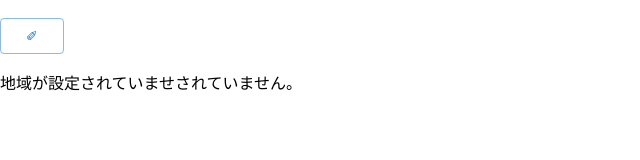
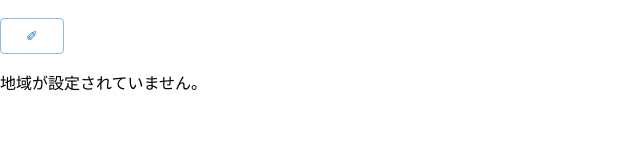
Before and after one commit to kc3hack/2023_H, a React (Create React App) app in the folder kc3hack_h/: page /weather in a window 1280 px wide. Shown: the part 126-286 px from the top of the page, without its empty margins (0-640 px from the left). Built offline with nearby package versions, Linux system fonts and the light colour scheme.

Commit message:
天気pwa化

```diff
--- a/kc3hack_h/package.json
+++ b/kc3hack_h/package.json
@@ -31,7 +31,8 @@
     "start": "react-scripts start",
     "build": "react-scripts build",
     "test": "react-scripts test",
-    "eject": "react-scripts eject"
+    "eject": "react-scripts eject",
+    "start-sw": "http-server ./build"
   },
   "eslintConfig": {
     "extends": [
@@ -50,5 +51,8 @@
       "last 1 firefox version",
       "last 1 safari version"
     ]
+  },
+  "devDependencies": {
+    "http-server": "^14.1.1"
   }
 }
--- a/kc3hack_h/src/Top.js
+++ b/kc3hack_h/src/Top.js
@@ -1,6 +1,7 @@
 import React from 'react';
 import './index.css';
 import reportWebVitals from './reportWebVitals';
+import Weather from './Weather';
 
 
 reportWebVitals();
@@ -12,6 +13,7 @@ function Top(){
           <>
           <div>
             トップ画面
+            <Weather/>
           </div>
           </>
         )
--- a/kc3hack_h/src/Weather.js
+++ b/kc3hack_h/src/Weather.js
@@ -120,7 +120,7 @@ function Weather() {
     } else {
       return(
         <div>
-          <p>地域が設定されていませされていません。</p>
+          <p>地域が設定されていません。</p>
         </div>
       );
     }
@@ -172,6 +172,7 @@ function Weather() {
 
       {/* 天気 */}
       {writeWeather()}
+
     </div>
   );
 }
--- a/kc3hack_h/src/index.js
+++ b/kc3hack_h/src/index.js
@@ -15,7 +15,7 @@ root.render(
 // If you want your app to work offline and load faster, you can change
 // unregister() to register() below. Note this comes with some pitfalls.
 // Learn more about service workers: https://cra.link/PWA
-serviceWorkerRegistration.unregister();
+serviceWorkerRegistration.register();
 
 // If you want to start measuring performance in your app, pass a function
 // to log results (for example: reportWebVitals(console.log))
```
Also changed, not shown: 1 other file (tests, documents, lock files or other folders).
